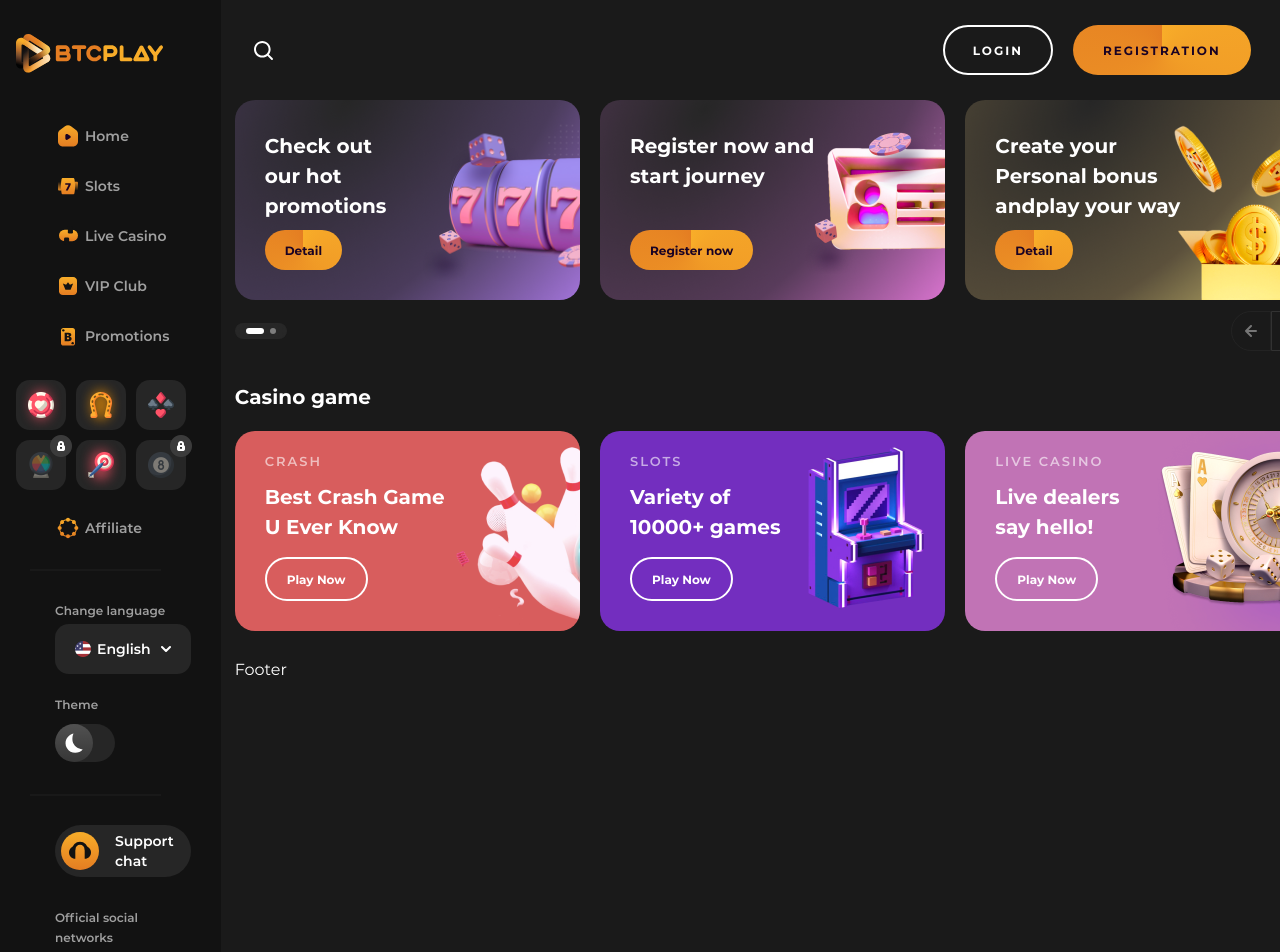
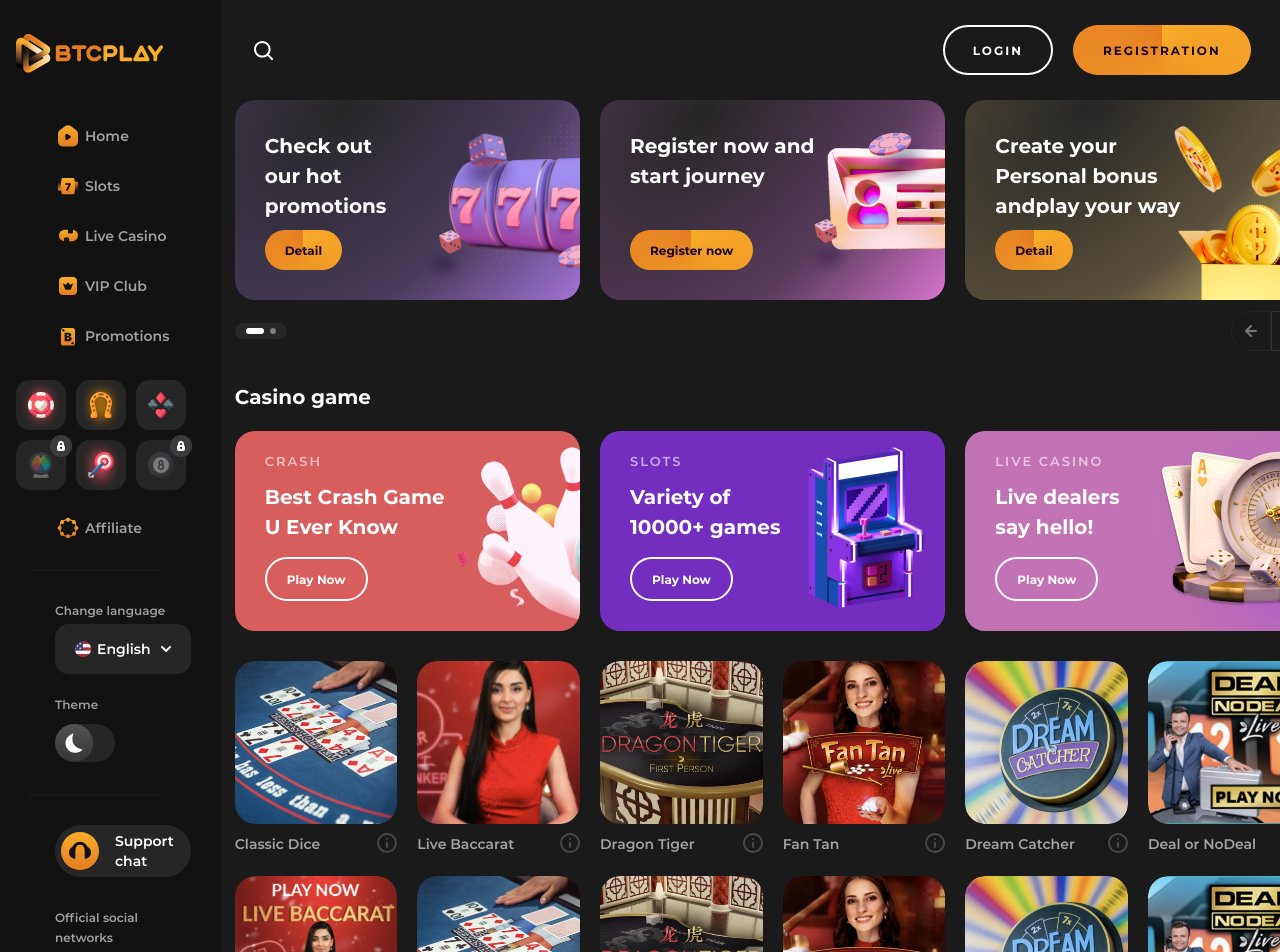
Before and after one commit to NikitinTeamWeb/btc-play, a Next.js app: page / in a window 1280 px wide. Shown: the top 952 px of the page. Built offline with nearby package versions, Linux system fonts and the light colour scheme.

Commit message:
add Game

```diff
--- /dev/null
+++ b/src/components/Game/Game.tsx
@@ -0,0 +1,42 @@
+import { FC } from 'react';
+import Link from 'next/link';
+import styles from './game.module.scss';
+
+import TooltipIcon from '../../assets/images/icons/tooltip.svg';
+import PlayIcon from '../../assets/images/icons/play.svg';
+
+interface IProps {
+  title: string;
+  image: string;
+  url: string;
+  edge: string;
+  coomigSoon?: boolean;
+}
+
+const Game: FC<IProps> = ({ title, image, url, edge, coomigSoon }) => {
+  return (
+    <Link href={url}>
+      <a className={styles.content}>
+        <div className={styles.block}>
+          <div className={styles.image}>
+            <img src={image} alt="" />
+          </div>
+          <div className={styles.edge}>{edge}</div>
+          <div className={styles.play}>
+            <PlayIcon />
+          </div>
+        </div>
+        <div className={styles.bottom}>
+          <h4 className={styles.title}>{title}</h4>
+          <div className={styles.tooltip}>
+            <span className={styles.icon}>
+              <TooltipIcon />
+            </span>
+          </div>
+        </div>
+      </a>
+    </Link>
+  );
+};
+
+export default Game;
--- /dev/null
+++ b/src/components/Game/game.module.scss
@@ -0,0 +1,92 @@
+.content {
+  text-decoration: none;
+  &:hover {
+    .edge,
+    .play {
+      opacity: 1;
+    }
+    .image:after {
+      opacity: 1;
+    }
+    .title {
+      color: #ffffff;
+    }
+  }
+}
+
+.block {
+  position: relative;
+  border-radius: 20px;
+  overflow: hidden;
+}
+
+.image {
+  position: relative;
+  &:after {
+    content: '';
+    position: absolute;
+    top: 0;
+    left: 0;
+    width: 100%;
+    height: 100%;
+    opacity: 0;
+    transition: all 0.3s ease-in;
+    background: radial-gradient(
+      50% 50% at 50% 50%,
+      rgba(18, 18, 18, 0.6) 0%,
+      rgba(18, 18, 18, 0.8) 100%
+    );
+  }
+}
+
+.edge {
+  position: absolute;
+  top: 8px;
+  right: 12px;
+  font-weight: 600;
+  font-size: 12px;
+  line-height: 20px;
+  color: #ffffff;
+  opacity: 0;
+  transition: all 0.3s ease-in;
+}
+
+.play {
+  position: absolute;
+  width: 40px;
+  height: 40px;
+  top: calc(50% - 20px);
+  left: calc(50% - 20px);
+  background: #f8ad29;
+  border-radius: 20px;
+  display: flex;
+  justify-content: center;
+  align-items: center;
+  opacity: 0;
+  transition: all 0.3s ease-in;
+}
+
+.bottom {
+  display: flex;
+  justify-content: space-between;
+  margin-top: 8px;
+}
+
+.title {
+  font-weight: 600;
+  font-size: 14px;
+  line-height: 24px;
+  color: rgba(255, 255, 255, 0.6);
+  transition: all 0.3s ease-in;
+}
+
+.tooltip {
+  display: flex;
+  justify-content: center;
+  align-items: center;
+  opacity: 0.2;
+  transition: all 0.3s ease-in;
+  &:hover {
+    opacity: 1;
+  }
+}
--- /dev/null
+++ b/src/components/Games/Games.tsx
@@ -0,0 +1,128 @@
+import { useMemo } from 'react';
+
+import Game from '../Game/Game';
+
+import Game1 from '../../assets/images/banners/games/img-1.png';
+import Game2 from '../../assets/images/banners/games/img-2.png';
+import Game3 from '../../assets/images/banners/games/img-3.png';
+import Game4 from '../../assets/images/banners/games/img-4.png';
+import Game5 from '../../assets/images/banners/games/img-5.png';
+import Game6 from '../../assets/images/banners/games/img-6.png';
+import Game7 from '../../assets/images/banners/games/img-7.png';
+
+import styles from './games.module.scss';
+
+const Games = () => {
+  const gamesList = useMemo(
+    () => [
+      {
+        id: 0,
+        title: 'Classic Dice',
+        image: Game1.src,
+        url: '/',
+        edge: 'House Edge 1%',
+      },
+      {
+        id: 1,
+        title: 'Live Baccarat',
+        image: Game2.src,
+        url: '/',
+        edge: 'House Edge 1%',
+      },
+      {
+        id: 2,
+        title: 'Dragon Tiger',
+        image: Game3.src,
+        url: '/',
+        edge: 'House Edge 1%',
+      },
+      {
+        id: 3,
+        title: 'Fan Tan',
+        image: Game4.src,
+        url: '/',
+        edge: 'House Edge 1%',
+      },
+      {
+        id: 4,
+        title: 'Dream Catcher',
+        image: Game5.src,
+        url: '/',
+        edge: 'House Edge 1%',
+      },
+      {
+        id: 5,
+        title: 'Deal or NoDeal',
+        image: Game6.src,
+        url: '/',
+        edge: 'House Edge 1%',
+      },
+      {
+        id: 6,
+        title: 'Classic Dice',
+        image: Game7.src,
+        url: '/',
+        edge: 'House Edge 1%',
+      },
+      {
+        id: 7,
+        title: 'Live Baccarat',
+        image: Game1.src,
+        url: '/',
+        edge: 'House Edge 1%',
+      },
+      {
+        id: 8,
+        title: 'Dragon Tiger',
+        image: Game3.src,
+        url: '/',
+        edge: 'House Edge 1%',
+      },
+      {
+        id: 9,
+        title: 'Fan Tan',
+        image: Game4.src,
+        url: '/',
+        edge: 'House Edge 1%',
+      },
+      {
+        id: 10,
+        title: 'Dream Catcher',
+        image: Game5.src,
+        url: '/',
+        edge: 'House Edge 1%',
+      },
+      {
+        id: 11,
+        title: 'Deal or NoDeal',
+        image: Game6.src,
+        url: '/',
+        edge: 'House Edge 1%',
+        coomigSoon: true,
+      },
+    ],
+    []
+  );
+
+  return (
+    <div className={styles.content}>
+      <div className={styles.blocks}>
+        {gamesList.map(({ id, title, image, url, edge, coomigSoon }) => {
+          return (
+            <div className={styles.block} key={id}>
+              <Game
+                title={title}
+                image={image}
+                url={url}
+                edge={edge}
+                coomigSoon={coomigSoon}
+              />
+            </div>
+          );
+        })}
+      </div>
+    </div>
+  );
+};
+
+export default Games;
--- /dev/null
+++ b/src/components/Games/games.module.scss
@@ -0,0 +1,12 @@
+.blocks {
+  display: flex;
+  justify-content: flex-start;
+  flex-wrap: wrap;
+  margin-right: -20px;
+}
+
+.block {
+  width: calc(16.6666% - 20px);
+  margin-right: 20px;
+  margin-bottom: 20px;
+}
--- a/src/pages/index.tsx
+++ b/src/pages/index.tsx
@@ -4,6 +4,7 @@
 
 import Banners from '../components/Banners/Banners';
 import CasinoGame from '../components/CasinoGame/CasinoGame';
+import Games from '../components/Games/Games';
 
 import Layout from '../components/Layout/Layout';
 
@@ -12,6 +13,7 @@
     <Layout title="home">
       <Banners />
       <CasinoGame />
+      <Games />
     </Layout>
   );
 };
```
Also changed, not shown: src/assets/images/icons/play.svg (added), src/assets/images/icons/tooltip.svg.
